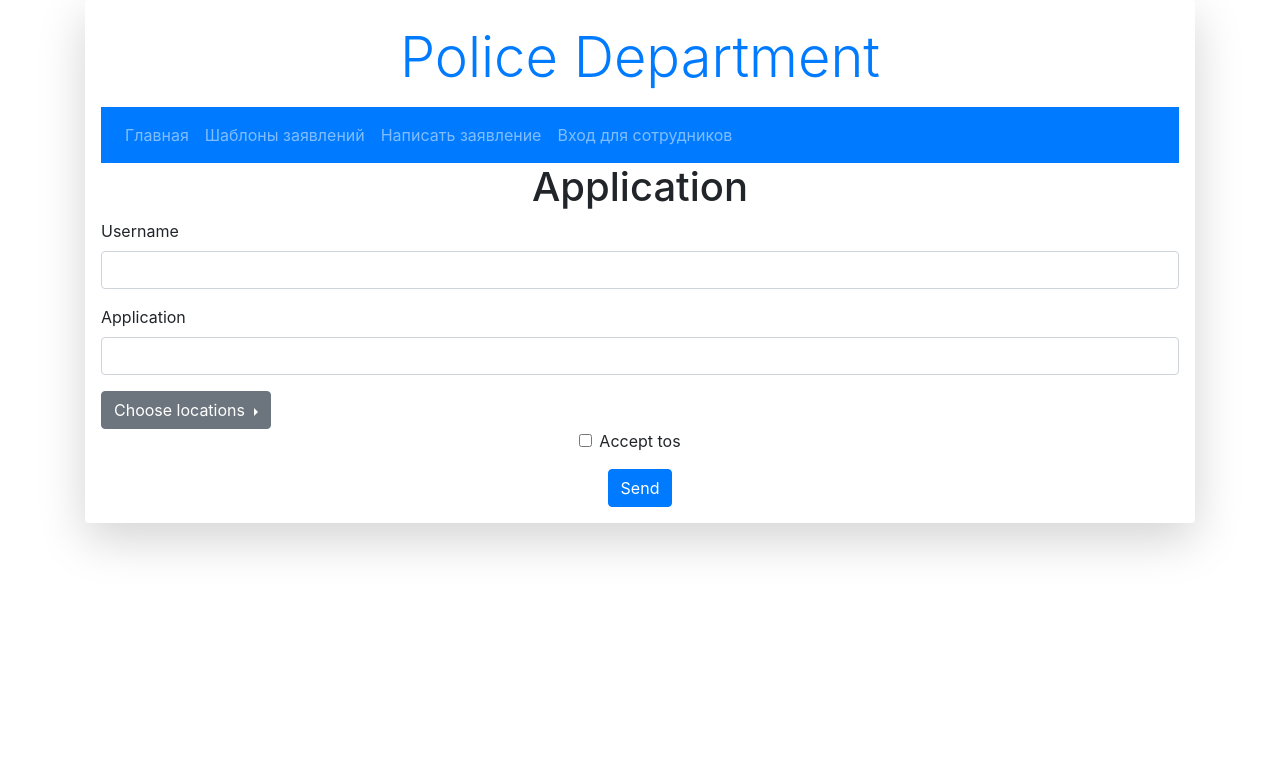
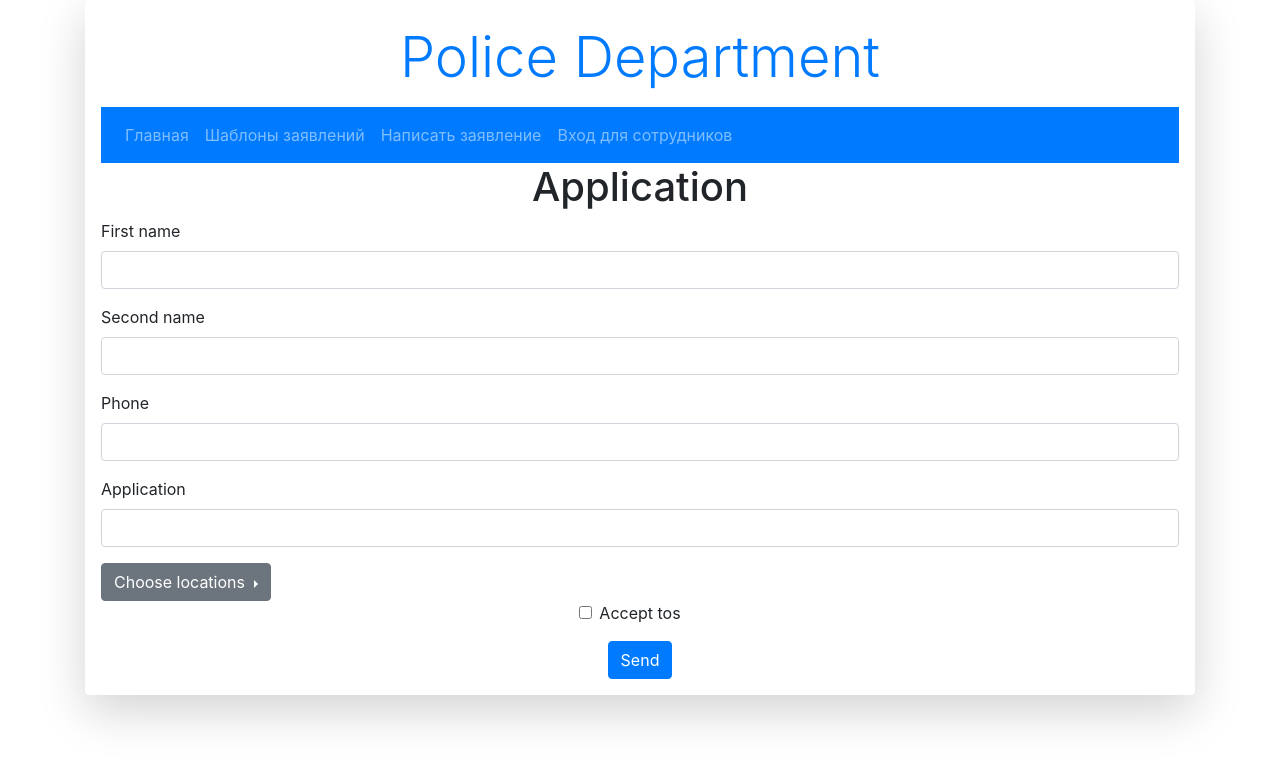
Before and after one commit to YuliaChornenko/police-department-portal, a Python web app: template app/templates/application.html in a window 1280 px wide. Shown: the top 763 px of the page. Run offline with Jinja, Linux system fonts and the light colour scheme; the template is opened without the code that fills it: most values are stand-ins (such as "Sample title", 1, 10 or a date in 2020); form fields are guessed from the names that the template uses; some libraries are stand-ins or nearby versions.

Commit message:
Seventh commit. Create Flask App. Part 5.

```diff
--- a/app/forms.py
+++ b/app/forms.py
@@ -22,8 +22,10 @@ class RegistrationForm(FlaskForm):
                               [DataRequired()])
 
 class ApplicationForm(FlaskForm):
-    username = StringField('Username', [validators.Length(min=4, max=60)])
-    location = StringField('Location', )
+    first_name = StringField('First name', [validators.Length(min=4, max=60)])
+    second_name = StringField('Second name', [validators.Length(min=4, max=60)])
+    phone = StringField('Phone')
+    location = StringField('Location')
     application = TextAreaField('Application')
     accept_tos = BooleanField('I accept the Terms of Service and Privacy Notice (updated Jan 22, 2015)',
                               [DataRequired()])
--- a/app/templates/application.html
+++ b/app/templates/application.html
@@ -7,8 +7,16 @@
 		{{ form.hidden_tag() }}
 		<dl>
 			<div class="form-group">
-				{{ form.username.label }}<br>
-				{{ form.username(class='form-control') }}
+				{{ form.first_name.label }}<br>
+				{{ form.first_name(class='form-control') }}
+			</div>
+			<div class="form-group">
+				{{ form.second_name.label }}<br>
+				{{ form.second_name(class='form-control') }}
+			</div>
+			<div class="form-group">
+				{{ form.phone.label }}<br>
+				{{ form.phone(class='form-control') }}
 			</div>
 			<div class="form-group">
 				{{ form.application.label }}<br>
```
Also changed, not shown: app/routes.py (+6 -2 lines), app/templates/profile.html (+7 -3 lines).
